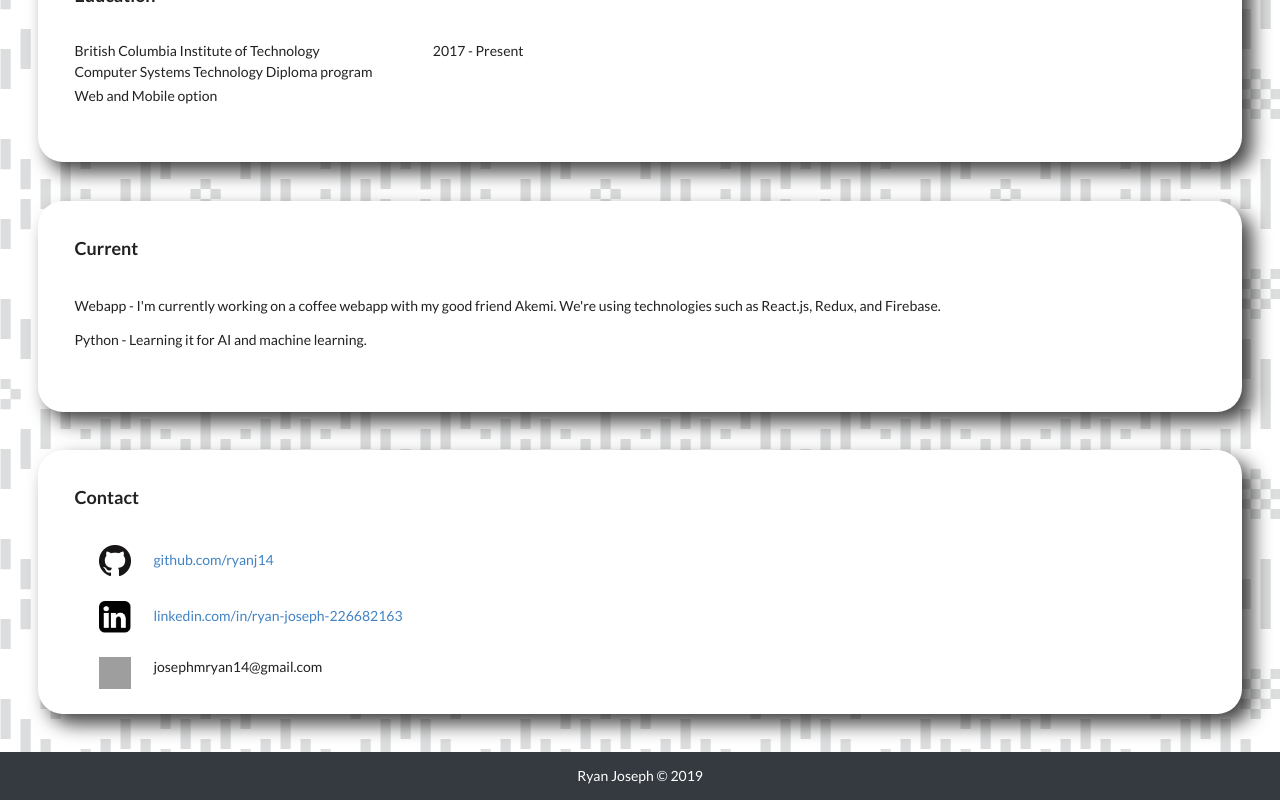
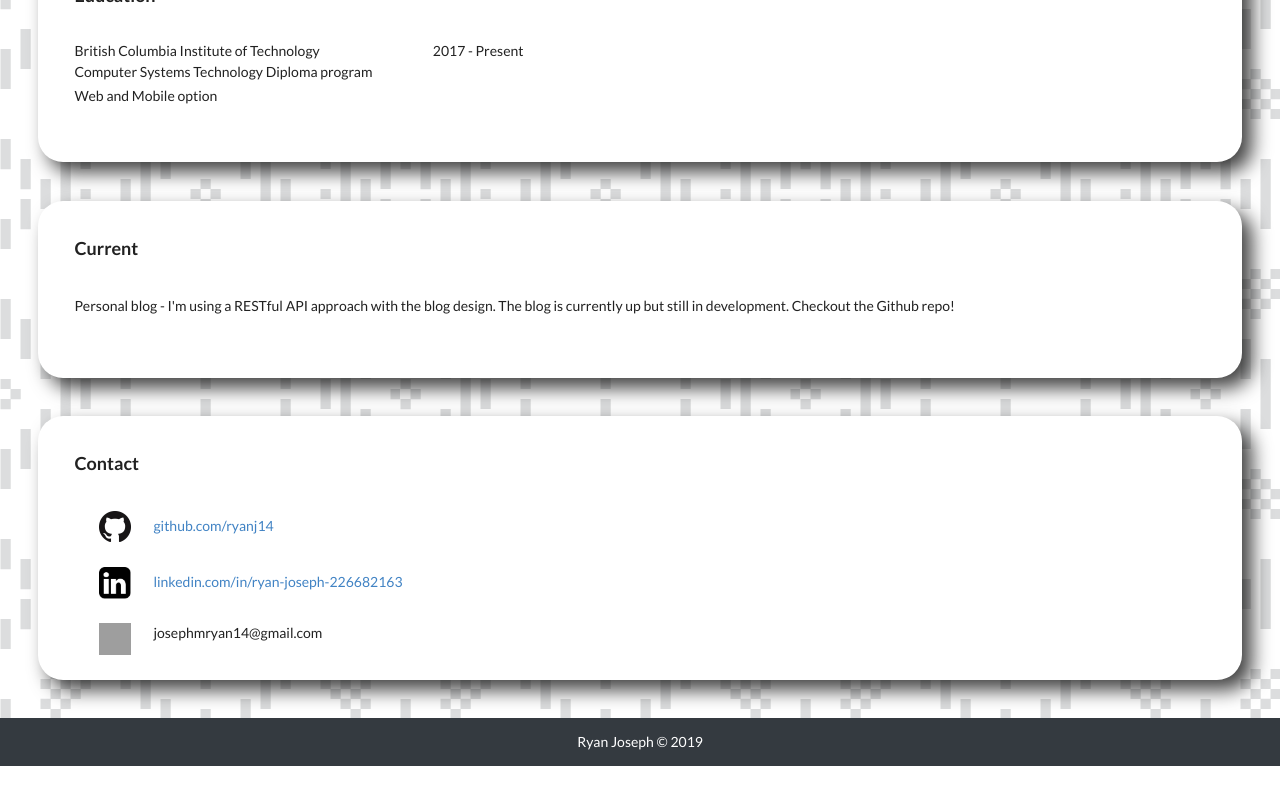
Before and after one commit to ryanj14/react-portfolio, a React (Create React App) app in the folder portfolio/: page / in a window 1280 px wide. Shown: the part 1611-2411 px from the top of the page. After the commit the page ends 2377 px from the top, so only its background shows below. Built offline with nearby package versions, Linux system fonts and the light colour scheme; grey boxes are pictures that could not be loaded.

Commit message:
Updated info

```diff
--- a/portfolio/src/components/portfolio/Current.js
+++ b/portfolio/src/components/portfolio/Current.js
@@ -8,11 +8,9 @@ const Current = () => {
         <h3>Current</h3>
         <div className="currentStory">
             <p>
-              Webapp - I'm currently working on a coffee webapp with my good friend Akemi.
-              We're using technologies such as React.js, Redux, and Firebase.
-            </p>
-            <p>
-              Python - Learning it for AI and machine learning.
+              Personal blog - I'm using a RESTful API approach with the blog design.
+              The blog is currently up but still in development.
+              Checkout the Github repo!
             </p>
         </div>
       </article>
```
